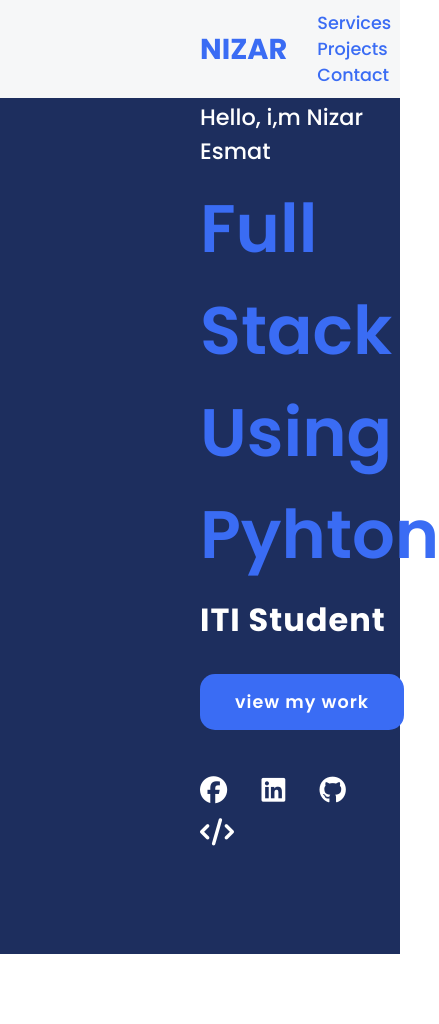
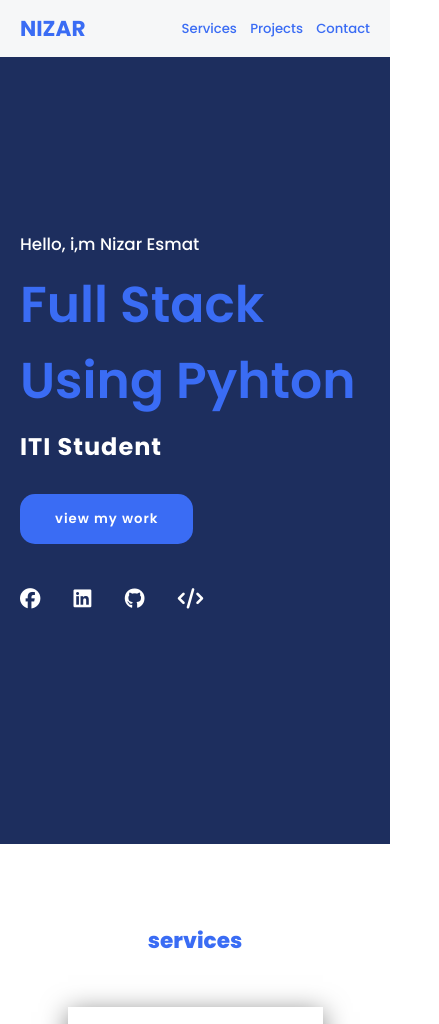
Before and after one commit to Nizar-Esmat/portfolio, a plain HTML site: page index.html in a window 390 px wide. Shown: the top 1024 px of the page, 439 px wide, since content can reach past the window. Drawn offline with Linux system fonts and the light colour scheme.

Commit message:
add media query

```diff
--- a/main.css
+++ b/main.css
@@ -219,3 +219,34 @@ transform: scale(1.1);
  .footer span{
   color: var(--text);
  }
+
+ @media (max-width:1023px) {
+  header{
+    padding: 12px 20px;
+  }
+  .navigation a {
+    padding-left: 10px;
+  }
+  .title{
+    font-size: 1.8em;
+  }
+  section{
+    padding: 80px 20px;
+  }
+  .content{
+    flex-direction: column;
+    align-items: center;
+  }
+ }
+
+ @media (max-width:641px){
+  body{
+    font-size: 12px;
+  }
+ }
+
+ @media (max-width:300px){
+  body{
+    font-size: 10px;
+  }
+ }
```
